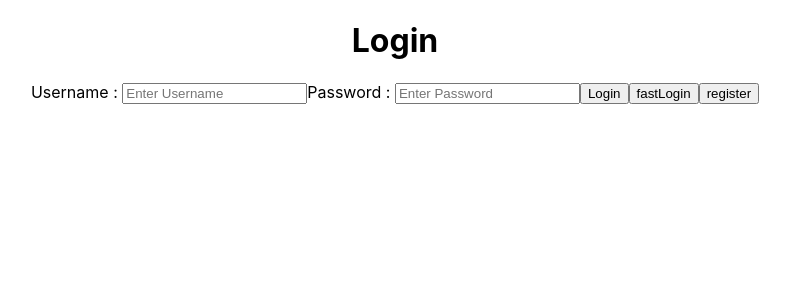
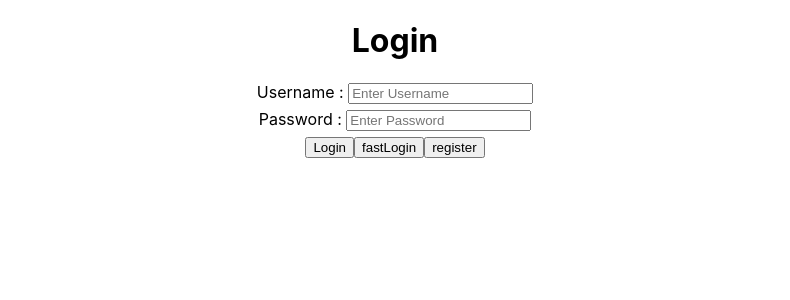
Before and after one commit to Johnny5stillalive/Process-Managment, a React (Create React App) app: page / in a window 1280 px wide. Shown: the top 300 px of the page, without its empty margins (245-1035 px from the left). Built offline with nearby package versions, Linux system fonts and the light colour scheme.

Commit message:
Changed login style and tab title

```diff
--- a/public/index.html
+++ b/public/index.html
@@ -24,7 +24,7 @@
       work correctly both with client-side routing and a non-root public URL.
       Learn how to configure a non-root public URL by running `npm run build`.
     -->
-    <title>React App</title>
+    <title>Espailer</title>
   </head>
   <body>
     <noscript>You need to enable JavaScript to run this app.</noscript>
--- a/src/pages/LoginPage.js
+++ b/src/pages/LoginPage.js
@@ -1,21 +1,32 @@
 import React from 'react'
+import styled from 'styled-components'
+
+const Container = styled.div`
+    color:black;
+    margin: 5px;
+
+`
 
 const LoginPage = () => (
 
         <>
         <h1>Login</h1>
+        <noscript className="comment">wrapping this block in a form causes it not to redirect but with out it wrapped we are not sending the form info</noscript>
+         <form />
+             <Container >
 
-        <noscript class="comment">wrapping this block in a form causes it not to redirect but with out it wrapped we are not sending the form info</noscript>
-         <form />
-             <div class="container" >
                     <label>Username : </label>
                     <input type="text" placeholder="Enter Username" name="username" required />
+               </Container>
+                <Container>
                     <label>Password : </label>
                     <input type="password" placeholder="Enter Password" name="password" required />
+                <Container>
                     <button type="submit" >Login</button>
                     <a href="/projectBoard"><input type="submit" value="fastLogin"></input></a>
                     <a href="/register"><input type="submit" value="register"></input></a>
-            </div>
+                </Container>
+            </Container>
 
          </>
 
```
Lines whose indentation alone changed are shown as unchanged.
